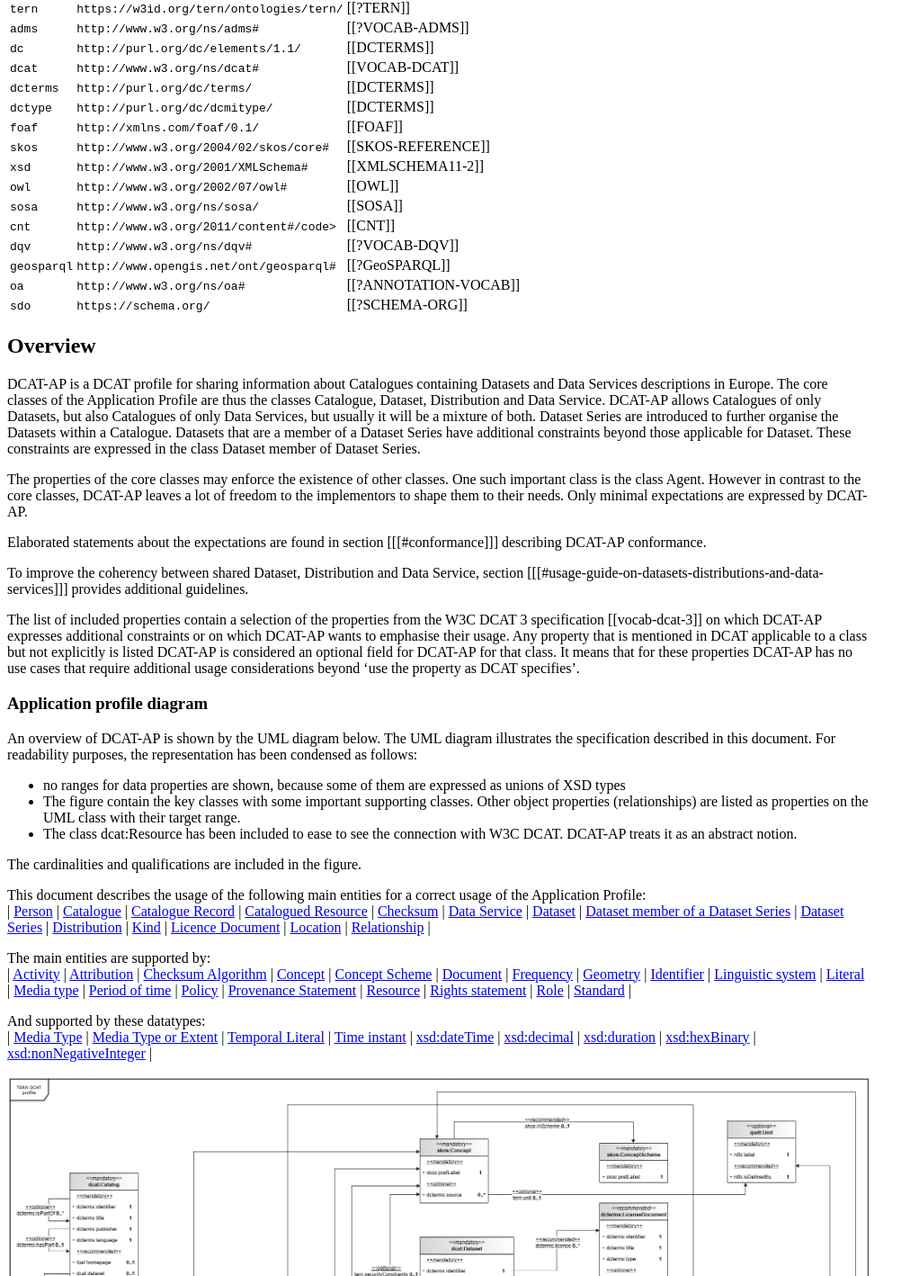
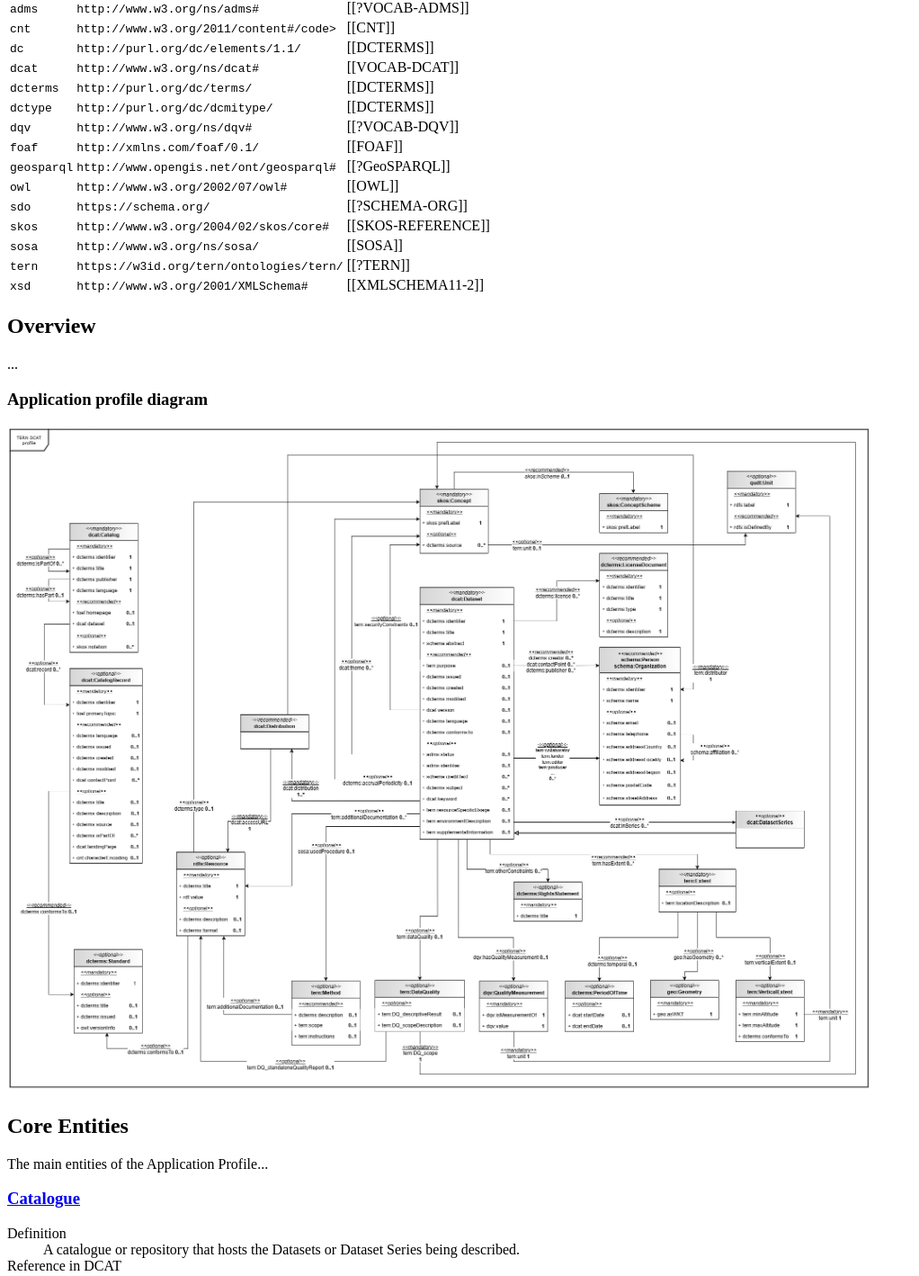
Before and after one commit to ternaustralia/TERN-DCAT, a plain HTML site: page docs/index.html in a window 1280 px wide. Shown: the part 752-2170 px from the top of the page at 90% size, without its empty margins (0-1022 px from the left). Drawn offline with Linux system fonts and the light colour scheme.

Commit message:
documentation cleaned

```diff
--- a/docs/index.html
+++ b/docs/index.html
@@ -68,9 +68,7 @@
 
     <h3>Scope of the Application Profile</h3>
     <p>
-      The Application Profile specified in this document is based on the specification of the Data Catalog Vocabulary
-      (DCAT) [[vocab-dcat-3]] developed under the responsibility of the Dataset Exchange Working Group (DXWG) at W3C
-      [[[DXWG]]]...
+      The Application Profile specified in this document is based on the specification...
     </p>
 
   </section>
@@ -93,7 +91,8 @@
     <h2>Namespaces</h2>
 
     <p>TERN DCAT makes extensive use of terms from other vocabularies, in particular Dublin Core [[?DCTERMS]].
-      TERN DCAT defines a minimal set of classes and properties of its own.</p>
+      TERN DCAT defines some classes and properties of its own in order to cover some metadata sections from ISO
+      19115-3 not already addressed by DCAT [[?vocab-dcat-3]] or DCAT-AP [[?DCAT-AP]].</p>
 
     <table id="table-namespaces" class="simple">
       <thead>
@@ -105,14 +104,14 @@
       </thead>
       <tbody>
         <tr>
-          <td><code>tern</code></td>
-          <td><code>https://w3id.org/tern/ontologies/tern/</code></td>
-          <td>[[?TERN]]</td>
-        </tr>
-        <tr>
           <td><code>adms</code></td>
           <td><code>http://www.w3.org/ns/adms#</code></td>
           <td>[[?VOCAB-ADMS]]</td>
+        </tr>
+        <tr>
+          <td><code>cnt</code></td>
+          <td><code>http://www.w3.org/2011/content#/code></td>
+          <td>[[CNT]]</td>
         </tr>
         <tr>
           <td><code>dc</code></td>
@@ -135,9 +134,29 @@
           <td>[[DCTERMS]]</td>
         </tr>
         <tr>
+          <td><code>dqv</code></td>
+          <td><code>http://www.w3.org/ns/dqv#</code></td>
+          <td>[[?VOCAB-DQV]]</td>
+        </tr>
+        <tr>
           <td><code>foaf</code></td>
           <td><code>http://xmlns.com/foaf/0.1/</code></td>
           <td>[[FOAF]]</td>
+        </tr>
+        <tr>
+          <td><code>geosparql</code></td>
+          <td><code>http://www.opengis.net/ont/geosparql#</code></td>
+          <td>[[?GeoSPARQL]]</td>
+        </tr>
+        <tr>
+          <td><code>owl</code></td>
+          <td><code>http://www.w3.org/2002/07/owl#</code></td>
+          <td>[[OWL]]</td>
+        </tr>
+        <tr>
+          <td><code>sdo</code></td>
+          <td><code>https://schema.org/</code></td>
+          <td>[[?SCHEMA-ORG]]</td>
         </tr>
         <tr>
           <td><code>skos</code></td>
@@ -145,154 +164,34 @@
           <td>[[SKOS-REFERENCE]]</td>
         </tr>
         <tr>
-          <td><code>xsd</code></td>
-          <td><code>http://www.w3.org/2001/XMLSchema#</code></td>
-          <td>[[XMLSCHEMA11-2]]</td>
-        </tr>
-        <tr>
-          <td><code>owl</code></td>
-          <td><code>http://www.w3.org/2002/07/owl#</code></td>
-          <td>[[OWL]]</td>
-        </tr>
-        <tr>
           <td><code>sosa</code></td>
           <td><code>http://www.w3.org/ns/sosa/</code></td>
           <td>[[SOSA]]</td>
         </tr>
         <tr>
-          <td><code>cnt</code></td>
-          <td><code>http://www.w3.org/2011/content#/code></td>
-          <td>[[CNT]]</td>
+          <td><code>tern</code></td>
+          <td><code>https://w3id.org/tern/ontologies/tern/</code></td>
+          <td>[[?TERN]]</td>
         </tr>
         <tr>
-          <td><code>dqv</code></td>
-          <td><code>http://www.w3.org/ns/dqv#</code></td>
-          <td>[[?VOCAB-DQV]]</td>
-        </tr>
-        <tr>
-          <td><code>geosparql</code></td>
-          <td><code>http://www.opengis.net/ont/geosparql#</code></td>
-          <td>[[?GeoSPARQL]]</td>
-        </tr>
-        <tr>
-          <td><code>oa</code></td>
-          <td><code>http://www.w3.org/ns/oa#</code></td>
-          <td>[[?ANNOTATION-VOCAB]]</td>
-        </tr>
-        <tr>
-          <td><code>sdo</code></td>
-          <td><code>https://schema.org/</code></td>
-          <td>[[?SCHEMA-ORG]]</td>
+          <td><code>xsd</code></td>
+          <td><code>http://www.w3.org/2001/XMLSchema#</code></td>
+          <td>[[XMLSCHEMA11-2]]</td>
         </tr>
       </tbody>
     </table>
 
   </section>
+
   <section id="specoverview">
     <h2>Overview</h2>
 
     <p>
-      DCAT-AP is a DCAT profile for sharing information about Catalogues containing Datasets and Data Services
-      descriptions in Europe. The core classes of the Application Profile are thus the classes Catalogue, Dataset,
-      Distribution and Data Service. DCAT-AP allows Catalogues of only Datasets, but also Catalogues of only Data
-      Services, but usually it will be a mixture of both. Dataset Series are introduced to further organise the Datasets
-      within a Catalogue. Datasets that are a member of a Dataset Series have additional constraints beyond those
-      applicable for Dataset.
-      These constraints are expressed in the class Dataset member of Dataset Series.
+      ...
     </p>
-    <p>
-      The properties of the core classes may enforce the existence of other classes. One such important class is the
-      class Agent. However in contrast to the core classes, DCAT-AP leaves a lot of freedom to the implementors to shape
-      them to their needs. Only minimal expectations are expressed by DCAT-AP.
-    </p>
-    <p>
-      Elaborated statements about the expectations are found in section [[[#conformance]]] describing DCAT-AP
-      conformance.
-    </p>
-    <p>
-      To improve the coherency between shared Dataset, Distribution and Data Service, section
-      [[[#usage-guide-on-datasets-distributions-and-data-services]]] provides additional guidelines.
-
-    </p>
-    <p>
-      The list of included properties contain a selection of the properties from the W3C DCAT 3 specification
-      [[vocab-dcat-3]] on which DCAT-AP expresses additional constraints or on which DCAT-AP wants to emphasise their
-      usage. Any property that is mentioned in DCAT applicable to a class but not explicitly is listed DCAT-AP is
-      considered an optional field for DCAT-AP for that class. It means that for these properties DCAT-AP has no use
-      cases that require additional usage considerations beyond ‘use the property as DCAT specifies’.
-    </p>
 
     <h3>Application profile diagram</h3>
 
-    An overview of DCAT-AP is shown by the UML diagram below. The UML diagram illustrates the specification described in
-    this document. For readability purposes, the representation has been condensed as follows:
-    <ul>
-      <li> no ranges for data properties are shown, because some of them are expressed as unions of XSD types</li>
-      <li> The figure contain the key classes with some important supporting classes. Other object properties
-        (relationships) are listed as properties on the UML class with their target range.</li>
-      <li> The class dcat:Resource has been included to ease to see the connection with W3C DCAT. DCAT-AP treats it as
-        an abstract notion. </li>
-    </ul>
-    The cardinalities and qualifications are included in the figure.
-
-    <div id="overview">
-
-      <p>
-        This document describes the usage of the following main entities for a correct usage of the Application Profile:
-        <br />
-        |
-        <a href="#Person">Person</a> |
-        <a href="#Catalogue">Catalogue</a> |
-        <a href="#CatalogueRecord">Catalogue Record</a> |
-        <a href="#CataloguedResource">Catalogued Resource</a> |
-        <a href="#Checksum">Checksum</a> |
-        <a href="#DataService">Data Service</a> |
-        <a href="#Dataset">Dataset</a> |
-        <a href="#DatasetmemberofaDatasetSeries">Dataset member of a Dataset Series</a> |
-        <a href="#DatasetSeries">Dataset Series</a> |
-        <a href="#Distribution">Distribution</a> |
-        <a href="#Kind">Kind</a> |
-        <a href="#LicenceDocument">Licence Document</a> |
-        <a href="#Location">Location</a> |
-        <a href="#Relationship">Relationship</a> |
-      </p>
-      <p>
-        The main entities are supported by:
-        <br />
-        |
-        <a href="#Activity">Activity</a> |
-        <a href="#Attribution">Attribution</a> |
-        <a href="#ChecksumAlgorithm">Checksum Algorithm</a> |
-        <a href="#Concept">Concept</a> |
-        <a href="#ConceptScheme">Concept Scheme</a> |
-        <a href="#Document">Document</a> |
-        <a href="#Frequency">Frequency</a> |
-        <a href="#Geometry">Geometry</a> |
-        <a href="#Identifier">Identifier</a> |
-        <a href="#Linguisticsystem">Linguistic system</a> |
-        <a href="#Literal">Literal</a> |
-        <a href="#Mediatype">Media type</a> |
-        <a href="#Periodoftime">Period of time</a> |
-        <a href="#Policy">Policy</a> |
-        <a href="#ProvenanceStatement">Provenance Statement</a> |
-        <a href="#Resource">Resource</a> |
-        <a href="#Rightsstatement">Rights statement</a> |
-        <a href="#Role">Role</a> |
-        <a href="#Standard">Standard</a> |
-      </p>
-
-
-      <p>
-        And supported by these datatypes:
-        <br />
-        | <a href="#MediaType">Media Type</a> | <a href="#MediaTypeorExtent">Media Type or Extent</a> | <a
-          href="#TemporalLiteral">Temporal Literal</a> | <a href="#Timeinstant">Time instant</a> | <a
-          href="#xsd%3AdateTime">xsd:dateTime</a> | <a href="#xsd%3Adecimal">xsd:decimal</a> | <a
-          href="#xsd%3Aduration">xsd:duration</a> | <a href="#xsd%3AhexBinary">xsd:hexBinary</a> | <a
-          href="#xsd%3AnonNegativeInteger">xsd:nonNegativeInteger</a> |
-      </p>
-
-    </div>
     <div>
       <a href="images/TERN-DCAT-Class-diagram.png" target="_blank">
         <img src="images/TERN-DCAT-Class-diagram.png" />
```
